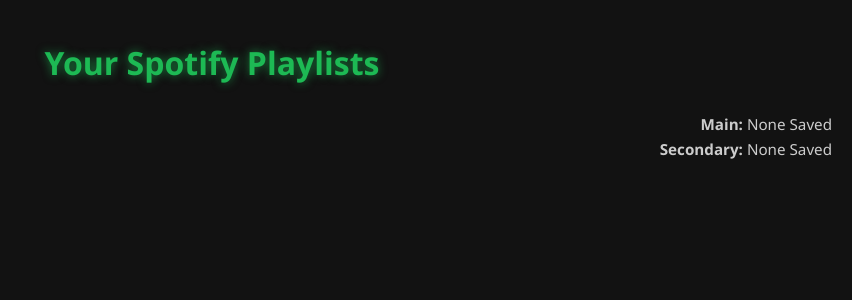
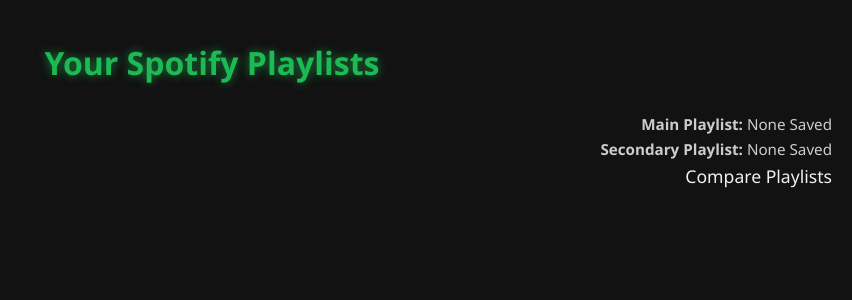
Before and after one commit to jacobmalibiran/spotify, a Flask app: template templates/playlists.html in a window 1280 px wide. Shown: the top 300 px of the page, without its empty margins (428-1280 px from the left). Run offline with Flask 3, Linux system fonts and the light colour scheme; the template is opened without the code that fills it, so the values that code supplies are empty; parts of the project's set-up code (start-up, migrations or seed data) failed here and were passed over.

Commit message:
Made compare.html and started some stuff in it

```diff
--- a/api.py
+++ b/api.py
@@ -8,8 +8,8 @@ import json
 app = Flask(__name__)
 app.secret_key = os.getenv("FLASK_SECRET_KEY")
 
-main = None
-secondary = None
+main_playlist = None
+secondary_playlist = None
 
 # index route
 # these routes are for my own server, NOT the spotify api urls
@@ -53,7 +53,11 @@ def playlists():
     # key is id value is spotify playlist id
     playlist_dict = {idx+1: p["id"] for idx, p in enumerate(playlists)}
 
-    return render_template("playlists.html", playlists=playlists, token=token, playlist_dict=playlist_dict)
+    global main_playlist
+    print(main_playlist)
+    global secondary_playlist
+
+    return render_template("playlists.html", playlists=playlists, token=token, playlist_dict=playlist_dict, main_playlist=main_playlist, secondary_playlist=secondary_playlist)
 
 # route for specific playlist
 @app.route("/playlists/<playlist_id>")
@@ -73,32 +77,42 @@ def playlist_songs(playlist_id):
     # pared_json variable in groq_api
     analysis = analyze_songs(songs)
 
-    return render_template("songs.html", songs=songs, token=token, analysis=analysis, playlist_name = playlist_name)
+    return render_template("songs.html", songs=songs, token=token, analysis=analysis, playlist_name=playlist_name, playlist_id=playlist_id)
 
 
 @app.route("/save_main", methods=["POST"])
 def save_main():
-    global saved_main
+    global main_playlist
     playlist_name = request.form.get("playlist_name")
     analysis = request.form.get("analysis")
+    playlist_id = request.form.get("playlist_id")
     if analysis and playlist_name:
-        saved_main = {
+        main_playlist = {
             "name": playlist_name,
+            "playlist_id": playlist_id,
             "analysis": json.loads(analysis)
         }
-    return redirect(request.referrer or url_for("index"))
+    return redirect(url_for("playlists"))
 
 @app.route("/save_secondary", methods=["POST"])
 def save_secondary():
-    global saved_secondary
+    global secondary_playlist
     playlist_name = request.form.get("playlist_name")
     analysis = request.form.get("analysis")
+    playlist_id = request.form.get("playlist_id")
     if analysis and playlist_name:
-        saved_secondary = {
+        secondary_playlist = {
             "name": playlist_name,
+            "playlist_id": playlist_id,
             "analysis": json.loads(analysis)
         }
-    return redirect(request.referrer or url_for("index"))
+    return redirect(url_for("playlists"))
+
+@app.route("/compare_playlists")
+def compare_playlists():
+    global main_playlist, secondary_playlist
+    return render_template('compare.html', main_playlist=main_playlist, secondary_playlist=secondary_playlist)
+
 
 
 if __name__ == "__main__":
--- a/templates/playlists.html
+++ b/templates/playlists.html
@@ -10,11 +10,13 @@
 
         <div class="saved-playlists">
             <div class="label">
-                <strong>Main:</strong> {{ main.name if main else "None Saved" }}
+                <strong>Main Playlist:</strong> {{ main_playlist.name if main_playlist else "None Saved" }}
             </div>
             <div class="label">
-                <strong>Secondary:</strong> {{ secondary.name if secondary else "None Saved" }}
+                <strong>Secondary Playlist:</strong> {{ secondary_playlist.name if secondary_playlist else "None Saved" }}
             </div>
+            <!-- not done, creating compare_playlists-->
+            <a href="{{ url_for('compare_playlists') }}">Compare Playlists</a>
         </div>
 
         <ul>
--- a/templates/songs.html
+++ b/templates/songs.html
@@ -31,12 +31,14 @@
                 <form action="{{ url_for('save_main') }}" method="post" style="display:inline-block; margin-right: 10px;">
                     <input type="hidden" name="analysis" value='{{ analysis | tojson | safe }}'>
                     <input type="hidden" name="playlist_name" value="{{ playlist_name }}">
+                    <input type="hidden" name="playlist_id" value="{{ playlist_id }}">
                     <button type="submit">Save as Main Playlist</button>
                 </form>
 
                 <form action="{{ url_for('save_secondary') }}" method="post" style="display:inline-block;">
                     <input type="hidden" name="analysis" value='{{ analysis | tojson | safe }}'>
                     <input type="hidden" name="playlist_name" value="{{ playlist_name }}">
+                    <input type="hidden" name="playlist_id" value="{{ playlist_id }}">
                     <button type="submit">Save as Secondary Playlist</button>
                 </form>
 
```
Also changed, not shown: templates/compare.html (added, +57 -0 lines).
